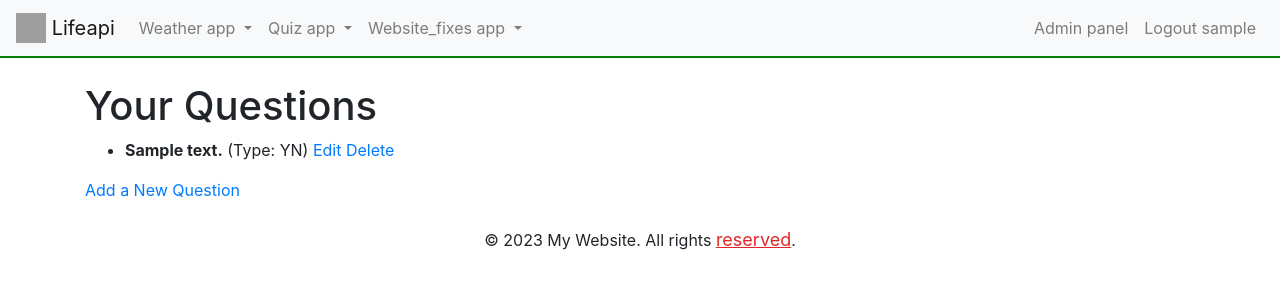
After one commit to arvydasg/lifeapi, a Django app: page /quiz/user_questions/ in a window 1280 px wide. The commit adds this page. Shown: the top 300 px of the page. Run offline with Django 4.2, Linux system fonts and the light colour scheme; a user stored in the database is signed in; tables that the repository leaves empty hold one stand-in row (values such as "Sample post"); some libraries are stand-ins or nearby versions; grey boxes are pictures that could not be loaded.

Commit message:
allow user to control it's own questions
- possible to see all
- edit
- delete
- (add new question function was added yesterday)

```diff
--- a/lifeapi_apps/base_app/templates/base.html
+++ b/lifeapi_apps/base_app/templates/base.html
@@ -50,7 +50,7 @@
                     {% endif %}
                     <div class="dropdown-divider"></div>
                     <a class="dropdown-item" href="{% url 'quiz_start' %}">Start quiz</a>
-                    <a class="dropdown-item" href="{% url 'add_question' %}">Add question</a>
+                    <a class="dropdown-item" href="{% url 'user_questions' %}">All my questions</a>
                   </div>
                 </li>
                 <!-- Website_fixes app -->
--- /dev/null
+++ b/lifeapi_apps/quiz_app/templates/user_questions.html
@@ -0,0 +1,19 @@
+{% extends 'base.html' %}
+
+{% block content %}
+    <h1>Your Questions</h1>
+
+    <ul>
+        {% for question in user_questions %}
+            <li>
+                <strong>{{ question.description }}</strong> (Type: {{ question.type }})
+                <a href="{% url 'edit_question' question.id %}">Edit</a>
+                <a href="{% url 'delete_question' question.id %}" onclick="return confirm('Are you sure you want to delete this item? All the answers related to this question will be deleted also!');">Delete</a>
+            </li>
+        {% empty %}
+            <li>No questions found.</li>
+        {% endfor %}
+    </ul>
+
+    <a href="{% url 'add_question' %}">Add a New Question</a>
+{% endblock %}
--- a/lifeapi_apps/quiz_app/urls.py
+++ b/lifeapi_apps/quiz_app/urls.py
@@ -9,4 +9,7 @@ urlpatterns = [
     path("journal/", views.journal, name="journal"),
     path("learn/", views.learn, name="learn"),
     path('add_question/', views.add_question, name='add_question'),
+    path('user_questions/', views.user_questions, name='user_questions'),
+    path('edit_question/<int:question_id>/', views.edit_question, name='edit_question'),
+    path('delete_question/<int:question_id>/', views.delete_question, name='delete_question'),
 ]
--- a/lifeapi_apps/quiz_app/views.py
+++ b/lifeapi_apps/quiz_app/views.py
@@ -133,6 +133,18 @@ def learn(request):
 
 
 @login_required
+def user_questions(request):
+    # Retrieve all questions created by the currently logged-in user
+    user_questions = Question.objects.filter(created_by=request.user)
+
+    context = {
+        'user_questions': user_questions,
+    }
+
+    return render(request, 'user_questions.html', context)
+
+
+@login_required
 def add_question(request):
     if request.method == 'POST':
         # Retrieve question details from the form submission
@@ -143,6 +155,53 @@ def add_question(request):
         new_question = Question(description=description, type=question_type, created_by=request.user)
         new_question.save()
 
-        return redirect('data_table')  # Redirect to the home page after adding the question
+        return redirect('user_questions')  # Redirect to the home page after adding the question
 
     return render(request, 'add_question.html')
+
+
+@login_required
+def edit_question(request, question_id):
+    try:
+        # Retrieve the question based on the provided question_id
+        question = Question.objects.get(id=question_id)
+
+        # Check if the logged-in user is the creator of the question
+        if question.created_by == request.user:
+            if request.method == 'POST':
+                # Update the question details based on the form submission
+                question.description = request.POST.get('description')
+                question.type = request.POST.get('question_type', 'Text')  # Default to 'Text' if not provided
+                question.save()
+
+                return redirect('user_questions')  # Redirect to the list of user questions
+
+            context = {
+                'question': question,
+            }
+
+            return render(request, 'edit_question.html', context)
+
+    except Question.DoesNotExist:
+        pass  # Handle the case where the question doesn't exist or is not owned by the user
+
+    # Redirect to the list of user questions if the user doesn't have permission to edit
+    return redirect('list_user_questions')
+
+
+@login_required
+def delete_question(request, question_id):
+    try:
+        # Retrieve the question based on the provided question_id
+        question = Question.objects.get(id=question_id)
+
+        # Check if the logged-in user is the creator of the question
+        if question.created_by == request.user:
+            # Delete the question
+            question.delete()
+
+    except Question.DoesNotExist:
+        pass  # Handle the case where the question doesn't exist or is not owned by the user
+
+    # Redirect to the list of user questions after deleting or in case of any issues
+    return redirect('user_questions')
```
Also changed, not shown: lifeapi_apps/quiz_app/templates/edit_question.html (added, +22 -0 lines).
